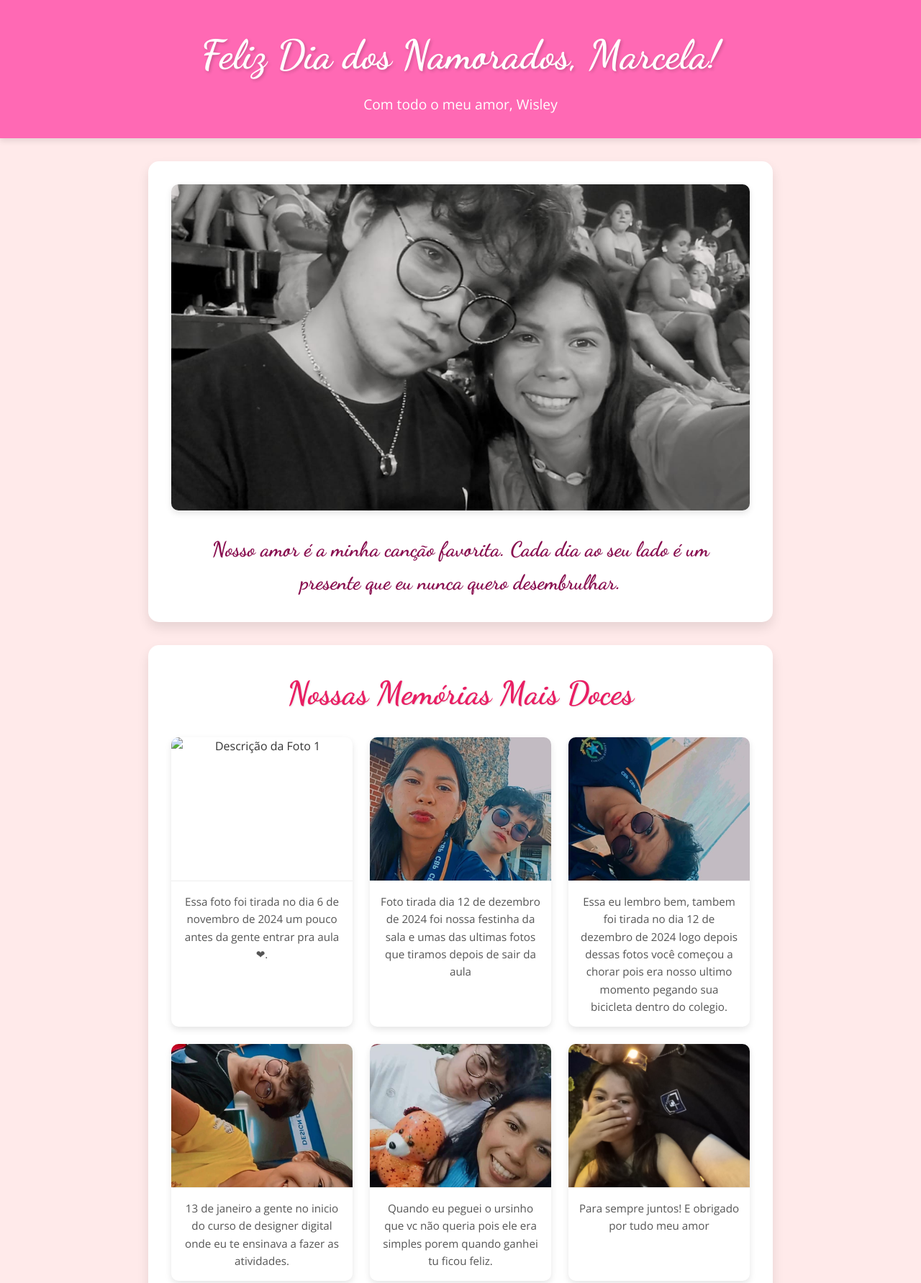
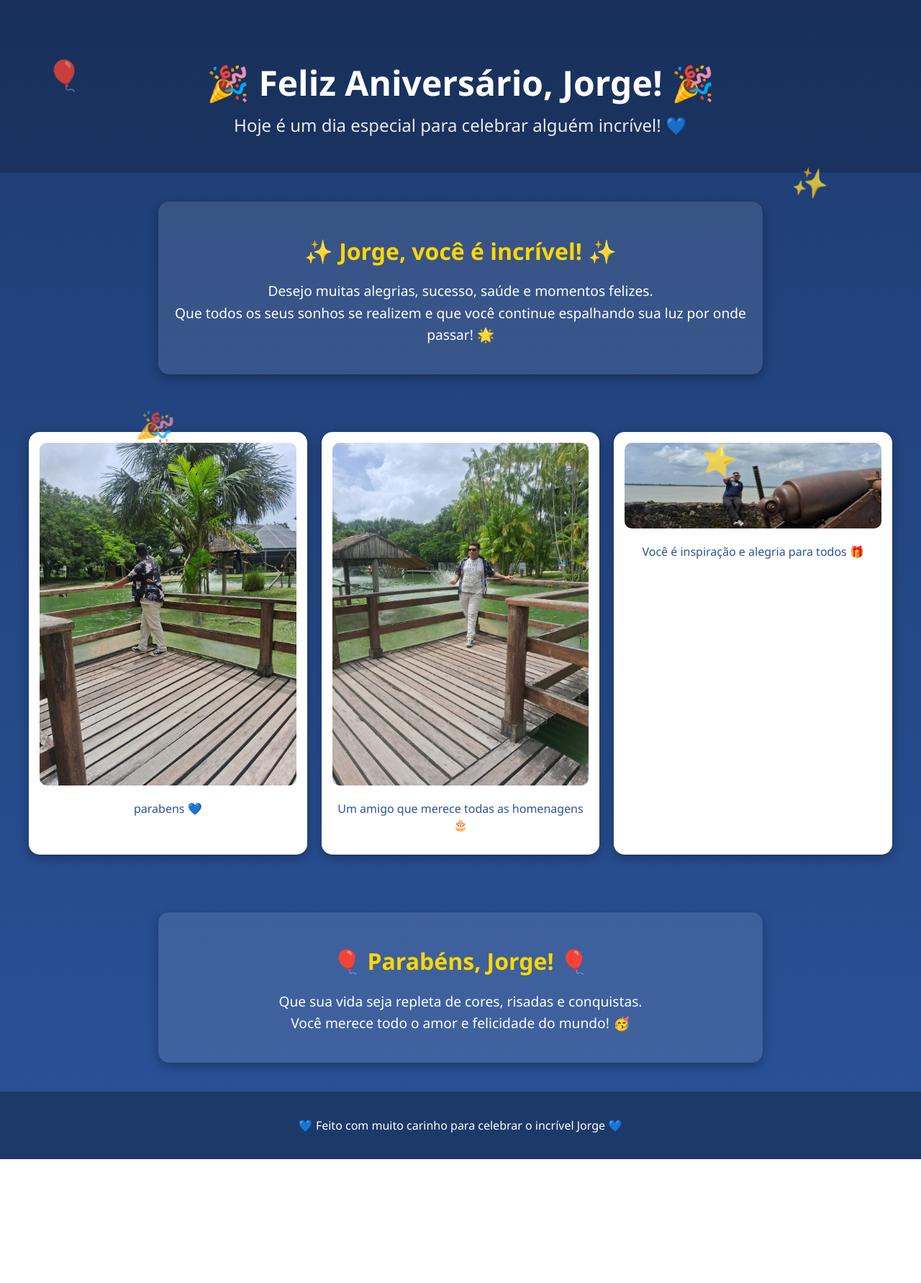
Before and after one commit to wisley979/wisley, a plain HTML site: page index.html in a window 1280 px wide. Shown: the top 1782 px of the page at 72% size. After the commit the page ends 1610 px from the top, so only its background shows below. Drawn offline with nearby package versions, Linux system fonts and the light colour scheme.

Commit message:
Add files via upload

```diff
--- a/index.html
+++ b/index.html
@@ -1,76 +1,56 @@
 <!DOCTYPE html>
-<html lang="pt-br">
-
+<html lang="pt-BR">
 <head>
   <meta charset="UTF-8">
   <meta name="viewport" content="width=device-width, initial-scale=1.0">
-    <title>Para o Meu Amor ❤️</title>
+  <title>Parabéns, Jorge!</title>
   <link rel="stylesheet" href="style.css">
-    <link
-        href="https://fonts.googleapis.com/css2?family=Dancing+Script:wght@400;700&family=Open+Sans:wght@300;400;700&display=swap"
-        rel="stylesheet">
 </head>
-
 <body>
   <header>
-        <h1>Feliz Dia dos Namorados, Marcela!</h1>
-        <p>Com todo o meu amor, Wisley</p>
+    <h1>🎉 Feliz Aniversário, Jorge! 🎉</h1>
+    <p class="subtitulo">Hoje é um dia especial para celebrar alguém incrível! 💙</p>
   </header>
 
-    <main>
-        <section class="hero">
-            <img src="Imagem do WhatsApp de 2025-05-31 à(s) 18.11.10_09aeef9a.jpg" alt="Foto principal do casal">
-            <p class="message">Nosso amor é a minha canção favorita. Cada dia ao seu lado é um presente que eu nunca
-                quero desembrulhar.</p>
+  <section class="mensagem">
+    <h2>✨ Jorge, você é incrível! ✨</h2>
+    <p>
+      Desejo muitas alegrias, sucesso, saúde e momentos felizes. <br>
+      Que todos os seus sonhos se realizem e que você continue espalhando sua luz por onde passar! 🌟
+    </p>
   </section>
 
-        <section class="gallery">
-            <h2>Nossas Memórias Mais Doces</h2>
-            <div class="photo-grid">
-                <div class="photo-item">
-                    <img src="Imagem do WhatsApp de 2025-05-31 à(s) 18.08.18_73c317da.jpg." alt="Descrição da Foto 1">
-                    <p>Essa foto foi tirada no dia 6 de novembro de 2024 um pouco antes da gente entrar pra aula❤.</p>
+  <section class="galeria">
+    <div class="foto">
+      <img src="Imagem do WhatsApp de 2025-09-19 à(s) 00.28.23_40332e96.jpg" alt="Foto 1">
+      <p>parabens  💙</p>
     </div>
-                <div class="photo-item">
-                    <img src="Imagem do WhatsApp de 2025-05-31 à(s) 18.09.57_aaaf03bd.jpg" alt="Descrição da Foto 2">
-                    <p>Foto tirada dia 12 de dezembro de 2024 foi nossa festinha da sala e umas das ultimas fotos que
-                        tiramos depois de sair da aula</p>
+    <div class="foto">
+      <img src="Imagem do WhatsApp de 2025-09-19 à(s) 00.28.24_288f68bc.jpg" alt="Foto 2">
+      <p>Um amigo que merece todas as homenagens 🎂</p>
     </div>
-                <div class="photo-item">
-                    <img src="Imagem do WhatsApp de 2025-05-31 à(s) 18.09.40_026ce192.jpg" alt="Descrição da Foto 3">
-                    <p>Essa eu lembro bem, tambem foi tirada no dia 12 de dezembro de 2024 logo depois dessas fotos você
-                        começou a chorar pois era nosso ultimo momento pegando sua bicicleta dentro do colegio.</p>
-                </div>
-                <div class="photo-item">
-                    <img src="Imagem do WhatsApp de 2025-05-31 à(s) 18.35.04_fd0d23a8.jpg" alt="Descrição da Foto 4">
-                    <p>13 de janeiro a gente no inicio do curso de designer digital onde eu te ensinava a fazer as
-                        atividades.</p>
-                </div>
-                <div class="photo-item">
-                    <img src="Imagem do WhatsApp de 2025-05-31 à(s) 20.48.42_3b53f667.jpg" alt="Descrição da Foto 5">
-                    <p>Quando eu peguei o ursinho que vc não queria pois ele era simples porem quando ganhei tu ficou
-                        feliz.</p>
-                </div>
-                <div class="photo-item">
-                    <img src="Imagem do WhatsApp de 2025-05-31 à(s) 20.52.19_de629e30.jpg" alt="Descrição da Foto 6">
-                    <p>Para sempre juntos! E obrigado por tudo meu amor</p>
-                </div>
+    <div class="foto">
+      <img src="Imagem do WhatsApp de 2025-09-19 à(s) 00.28.40_d290847a.jpg" alt="Foto 3">
+      <p>Você é inspiração e alegria para todos 🎁</p>
     </div>
   </section>
 
-        <section class="love-letter">
-            <h2>Uma Mensagem do Coração</h2>
-            <p>Meu amor,</p>
-            <p>Desde o dia em que te conheci, meu mundo ficou mais colorido, mais alegre e mais significativo. Você me
-                completa de uma forma que eu nunca imaginei ser possível. Cada risada, cada abraço, cada momento ao seu
-                lado é um tesouro que guardo com muito carinho.</p>
-            <p>Sou grato(a) por ter você na minha vida, por seu apoio incondicional, sua paciência e seu amor que me
-                inspira a ser uma pessoa melhor a cada dia. Você é a minha paz, a minha aventura e o meu lar.</p>
-            <p>Prometo te amar, te cuidar e te fazer feliz todos os dias da minha vida. Feliz Dia dos Namorados, meu
-                eterno amor!</p>
-            <p>Com todo o meu carinho,</p>
-            <p>Wisley</p>
+  <section class="mensagem">
+    <h2>🎈 Parabéns, Jorge! 🎈</h2>
+    <p>
+      Que sua vida seja repleta de cores, risadas e conquistas. <br>
+      Você merece todo o amor e felicidade do mundo! 🥳
+    </p>
   </section>
-    </main>
 
+  <footer>
+    <p>💙 Feito com muito carinho para celebrar o incrível Jorge 💙</p>
+  </footer>
+
+  <!-- Decorações animadas -->
+  <div class="decoracao decor1">🎈</div>
+  <div class="decoracao decor2">✨</div>
+  <div class="decoracao decor3">🎉</div>
+  <div class="decoracao decor4">⭐</div>
+</body>
 </html>
--- a/style.css
+++ b/style.css
@@ -1,197 +1,102 @@
-/* Importação de fontes do Google Fonts */
-@import url('https://fonts.googleapis.com/css2?family=Dancing+Script:wght@400;700&family=Open+Sans:wght@300;400;700&display=swap');
-
-/* Estilos Globais e Reset Básico */
-* {
-    margin: 0;
-    padding: 0;
-    box-sizing: border-box;
+body {
+  margin: 0;
+  font-family: 'Segoe UI', Tahoma, Geneva, Verdana, sans-serif;
+  background: linear-gradient(to bottom, #1e3c72, #2a5298);
+  color: white;
+  text-align: center;
+  overflow-x: hidden;
 }
 
-body {
-    font-family: 'Open Sans', sans-serif;
-    line-height: 1.6;
-    color: #333;
-    background-color: #ffeaea; /* Rosa bem clarinho */
-    display: flex;
-    flex-direction: column;
-    min-height: 100vh;
-}
-
-/* Cabeçalho */
 header {
-    background-color: #ff69b4; /* Rosa forte */
-    color: white;
-    padding: 2rem 0;
-    text-align: center;
-    box-shadow: 0 4px 8px rgba(0, 0, 0, 0.1);
+  padding: 50px 20px;
+  background: rgba(0,0,0,0.2);
 }
 
 header h1 {
-    font-family: 'Dancing Script', cursive;
-    font-size: 3.5rem;
-    margin-bottom: 0.5rem;
-    text-shadow: 2px 2px 4px rgba(0, 0, 0, 0.2);
+  font-size: 3rem;
+  margin-bottom: 10px;
+  animation: aparecer 2s ease-in-out;
 }
 
-header p {
-    font-size: 1.2rem;
-    font-weight: 300;
+header .subtitulo {
+  font-size: 1.5rem;
+  margin: 0;
+  opacity: 0.9;
 }
 
-/* Conteúdo Principal */
-main {
-    flex-grow: 1;
-    max-width: 900px;
-    margin: 2rem auto;
-    padding: 0 1rem;
+.mensagem {
+  margin: 40px auto;
+  max-width: 800px;
+  padding: 20px;
+  background: rgba(255, 255, 255, 0.1);
+  border-radius: 15px;
+  box-shadow: 0 5px 15px rgba(0,0,0,0.3);
 }
 
-section {
-    background-color: #fff;
-    border-radius: 15px;
-    padding: 2rem;
-    margin-bottom: 2rem;
-    box-shadow: 0 8px 16px rgba(0, 0, 0, 0.1);
-    text-align: center;
+.mensagem h2 {
+  font-size: 2rem;
+  margin-bottom: 10px;
+  color: #ffd700;
 }
 
-section h2 {
-    font-family: 'Dancing Script', cursive;
-    font-size: 2.8rem;
-    color: #e91e63; /* Rosa mais escuro para títulos */
-    margin-bottom: 1.5rem;
-    text-shadow: 1px 1px 2px rgba(0, 0, 0, 0.1);
+.mensagem p {
+  font-size: 1.2rem;
+  line-height: 1.6;
 }
 
-/* Seção Hero (Principal) */
-.hero img {
-    max-width: 100%;
-    border-radius: 10px;
-    margin-bottom: 1.5rem;
-    box-shadow: 0 4px 8px rgba(0, 0, 0, 0.1);
-    transition: transform 0.3s ease-in-out;
+.galeria {
+  display: grid;
+  grid-template-columns: repeat(auto-fit, minmax(250px, 1fr));
+  gap: 20px;
+  padding: 40px;
 }
 
-.hero img:hover {
-    transform: scale(1.02);
+.foto {
+  background: white;
+  border-radius: 15px;
+  padding: 15px;
+  box-shadow: 0 5px 15px rgba(0,0,0,0.3);
+  transition: transform 0.3s ease;
+  color: #2a5298;
 }
 
-.hero .message {
-    font-family: 'Dancing Script', cursive;
-    font-size: 1.8rem;
-    color: #880e4f; /* Vinho avermelhado */
-    font-weight: 700;
-    padding: 0 1rem;
+.foto:hover {
+  transform: scale(1.05);
 }
 
-/* Galeria de Fotos */
-.gallery {
-    text-align: center;
+.foto img {
+  max-width: 100%;
+  border-radius: 10px;
 }
 
-.photo-grid {
-    display: grid;
-    grid-template-columns: repeat(auto-fit, minmax(250px, 1fr));
-    gap: 1.5rem;
-    margin-top: 1.5rem;
+footer {
+  padding: 20px;
+  background: rgba(0,0,0,0.3);
+  font-size: 1rem;
+  margin-top: 30px;
 }
 
-.photo-item {
-    background-color: #fff;
-    border-radius: 10px;
-    overflow: hidden;
-    box-shadow: 0 4px 10px rgba(0, 0, 0, 0.1);
-    transition: transform 0.3s ease-in-out, box-shadow 0.3s ease-in-out;
+/* Decorações animadas */
+.decoracao {
+  position: fixed;
+  font-size: 2.5rem;
+  animation: flutuar 6s infinite ease-in-out;
+  opacity: 0.8;
 }
 
-.photo-item:hover {
-    transform: translateY(-5px);
-    box-shadow: 0 8px 15px rgba(0, 0, 0, 0.2);
+.decor1 { top: 10%; left: 5%; animation-delay: 0s; }
+.decor2 { top: 30%; right: 10%; animation-delay: 1s; }
+.decor3 { bottom: 20%; left: 15%; animation-delay: 2s; }
+.decor4 { bottom: 15%; right: 20%; animation-delay: 3s; }
+
+/* Animações */
+@keyframes flutuar {
+  0% { transform: translateY(0px) rotate(0deg); }
+  50% { transform: translateY(-20px) rotate(15deg); }
+  100% { transform: translateY(0px) rotate(0deg); }
 }
 
-.photo-item img {
-    width: 100%;
-    height: 200px; /* Altura fixa para as imagens */
-    object-fit: cover; /* Garante que a imagem preencha o espaço sem distorcer */
-    display: block;
-    border-bottom: 1px solid #eee;
+@keyframes aparecer {
+  from { opacity: 0; transform: translateY(-30px); }
+  to { opacity: 1; transform: translateY(0); }
 }
-
-.photo-item p {
-    font-size: 0.95rem;
-    color: #555;
-    padding: 1rem 0.8rem;
-}
-
-/* Carta de Amor */
-.love-letter p {
-    text-align: left;
-    margin-bottom: 1rem;
-    font-size: 1.1rem;
-    color: #444;
-}
-
-.love-letter p:last-of-type {
-    margin-top: 2rem;
-    text-align: right;
-    font-weight: bold;
-    font-style: italic;
-    color: #e91e63;
-}
-
-
-/* Rodapé */
-footer {
-    background-color: #ff69b4; /* Rosa forte */
-    color: white;
-    text-align: center;
-    padding: 1.5rem 0;
-    margin-top: 2rem;
-    font-size: 1rem;
-}
-
-footer p {
-    font-weight: 300;
-}
-
-/* Responsividade Básica */
-@media (max-width: 768px) {
-    header h1 {
-        font-size: 2.5rem;
-    }
-
-    section h2 {
-        font-size: 2rem;
-    }
-
-    .hero .message {
-        font-size: 1.5rem;
-    }
-
-    .photo-grid {
-        grid-template-columns: 1fr; /* Uma coluna em telas menores */
-    }
-}
-
-@media (max-width: 480px) {
-    header h1 {
-        font-size: 2rem;
-    }
-
-    header p {
-        font-size: 1rem;
-    }
-
-    main {
-        margin: 1rem auto;
-    }
-
-    section {
-        padding: 1.5rem;
-    }
-
-    .hero .message {
-        font-size: 1.2rem;
-    }
-}
```
Also changed, not shown: Imagem do WhatsApp de 2025-09-19 à(s) 00.28.23_40332e96.jpg (added), Imagem do WhatsApp de 2025-09-19 à(s) 00.28.24_288f68bc.jpg (added), Imagem do WhatsApp de 2025-09-19 à(s) 00.28.40_d290847a.jpg (added). Lines whose indentation alone changed are shown as unchanged.
